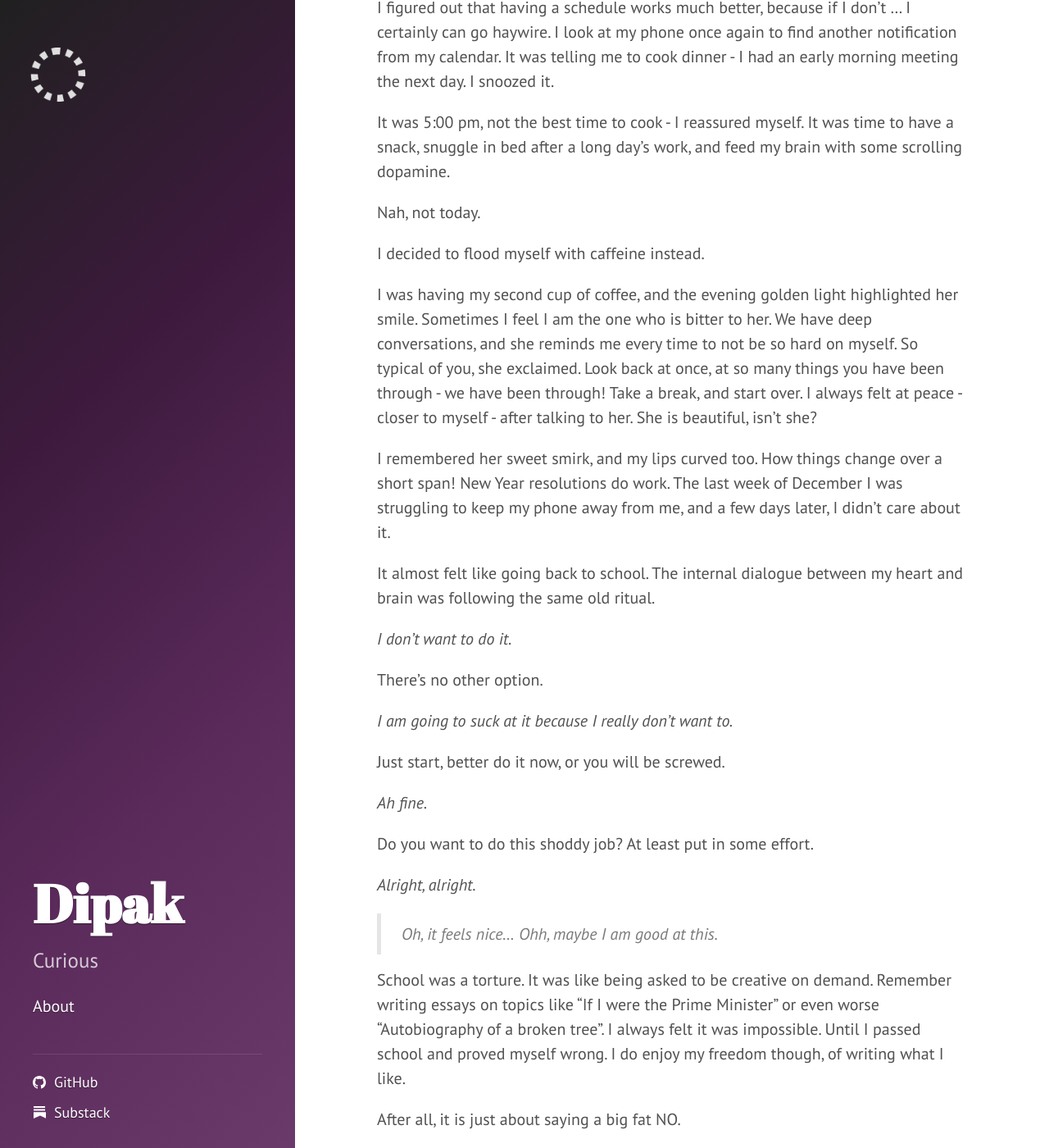
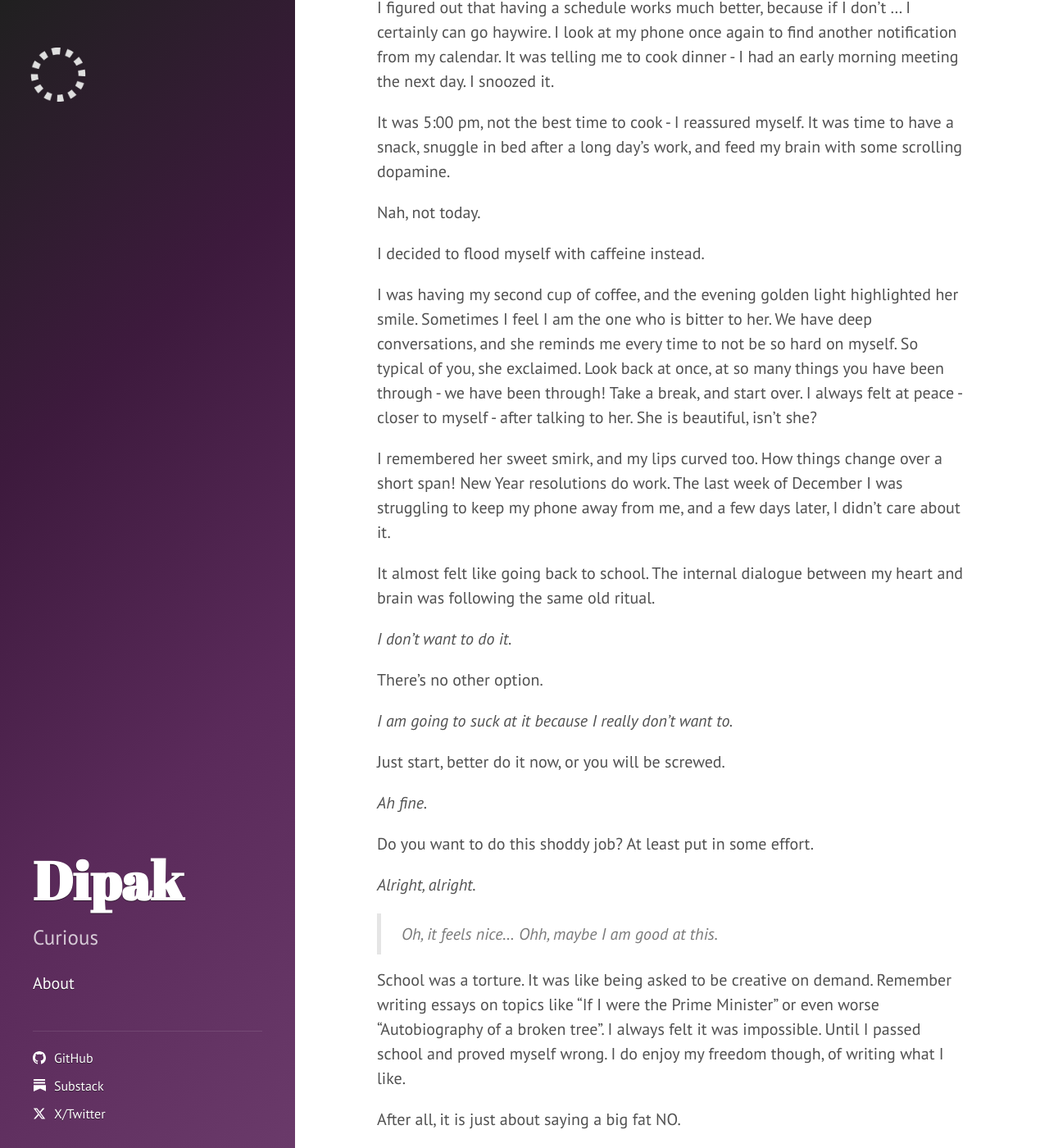
Before and after one commit to wandip/wandip.github.io, a Jekyll site: the page built from index.html, in a window 1280 px wide and 1400 px high, scrolled down 286 px. Shown: the whole window at 82% size. Built offline with Jekyll 4.4.1, drawn with Linux system fonts in a browser that asks for light colours; the list of posts is cut into pages by our own code.

Commit message:
Add x social

```diff
--- a/_config.yml
+++ b/_config.yml
@@ -29,3 +29,4 @@ github:
 # Social media
 github_username: wandip
 substack_username: dipakwani
+twitter_username: dpwxni
--- a/_includes/sidebar.html
+++ b/_includes/sidebar.html
@@ -47,6 +47,12 @@
         </svg>
         <span>Substack</span>
       </a>
+      <a href="https://twitter.com/{{ site.twitter_username }}" class="social-link" target="_blank" rel="noopener">
+        <svg class="social-icon" viewBox="0 0 24 24" width="16" height="16">
+          <path fill="currentColor" d="M18.244 2.25h3.308l-7.227 8.26 8.502 11.24H16.17l-5.214-6.817L4.99 21.75H1.68l7.73-8.835L1.254 2.25H8.08l4.713 6.231zm-1.161 17.52h1.833L7.084 4.126H5.117z"/>
+        </svg>
+        <span>X/Twitter</span>
+      </a>
     </div>
 
   </div>
--- a/public/css/hyde.css
+++ b/public/css/hyde.css
@@ -386,7 +386,7 @@ a.sidebar-nav-item:focus {
   display: flex;
   align-items: center;
   color: rgba(255,255,255,0.75);
-  font-size: 0.9rem;
+  font-size: 0.8rem;
   margin-bottom: 0.5rem;
   text-decoration: none;
   transition: color 0.2s ease;
```
